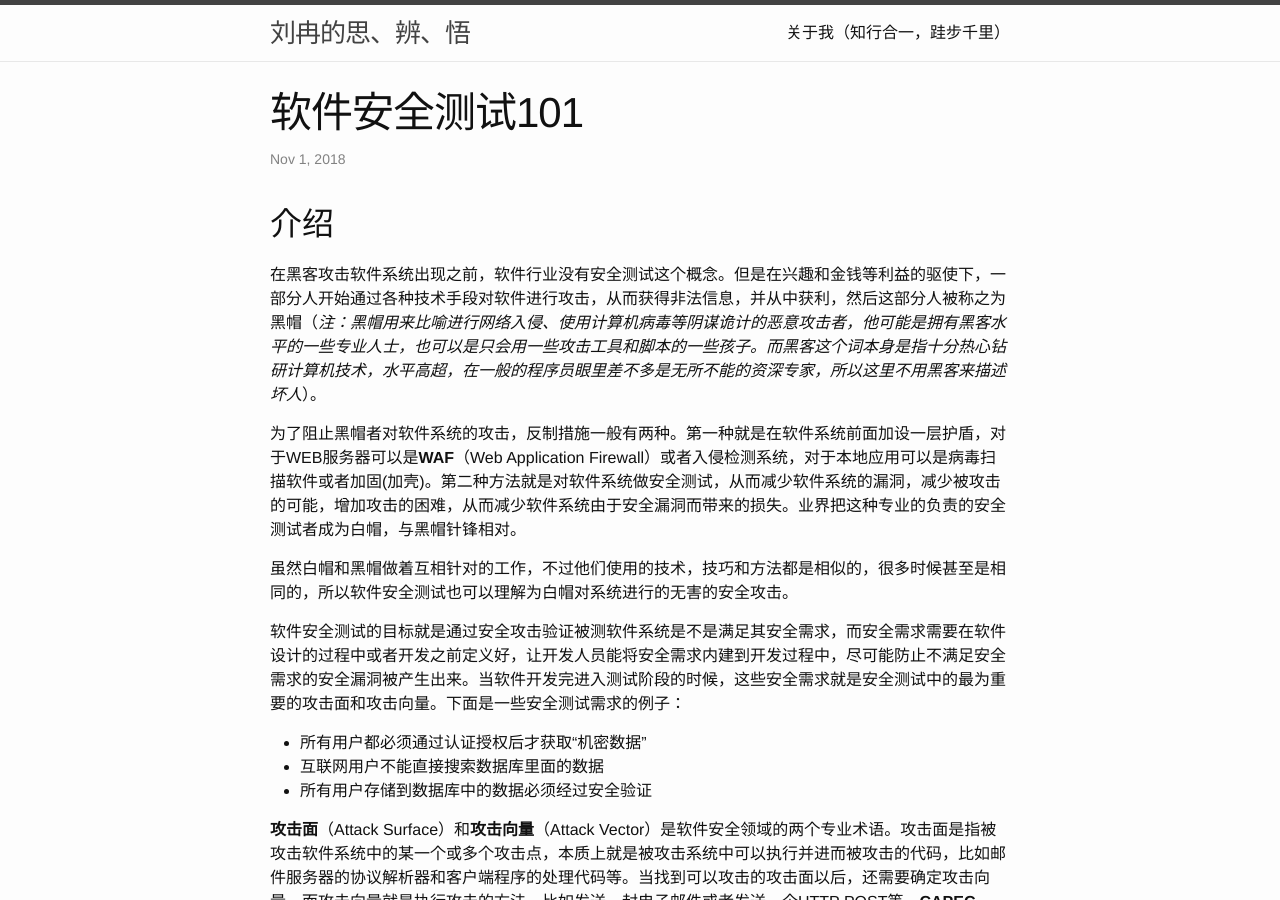
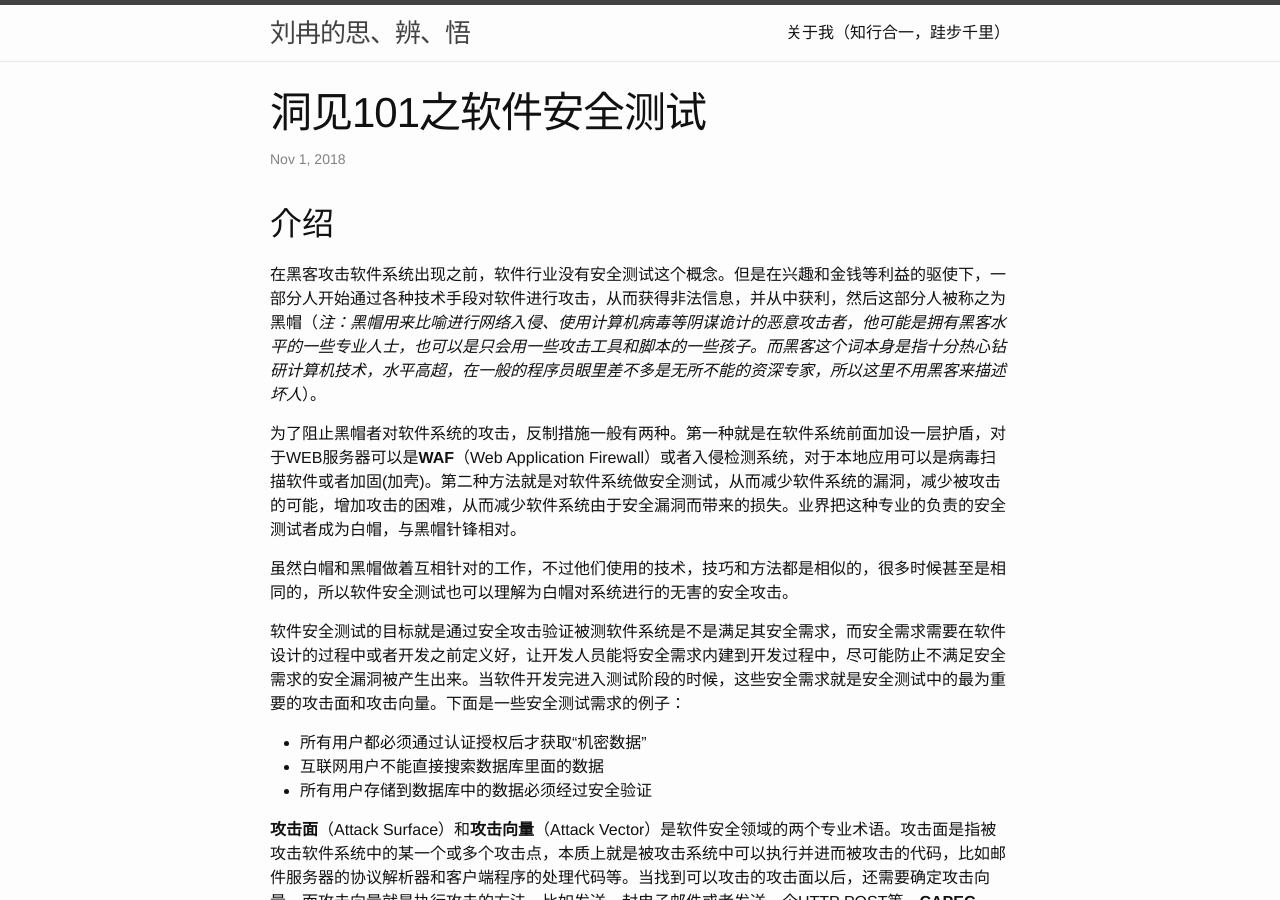
Before and after one commit to TWRanMan/twranman.github.io, a Jekyll site: the page built from _posts/2018-11-01-软件安全测试101.md, in a window 1280 px wide and 900 px high. Built offline with Jekyll 4.4.1, drawn with Linux system fonts in a browser that asks for light colours.

Commit message:
update some articles

```diff
--- a/_posts/2018-11-01-软件安全测试101.md
+++ b/_posts/2018-11-01-软件安全测试101.md
@@ -1,6 +1,6 @@
 ---
 layout: post
-title:  "软件安全测试101"
+title:  "洞见101之软件安全测试"
 date:   2018-11-01 23:00:00
 categories: security update
 ---
```
